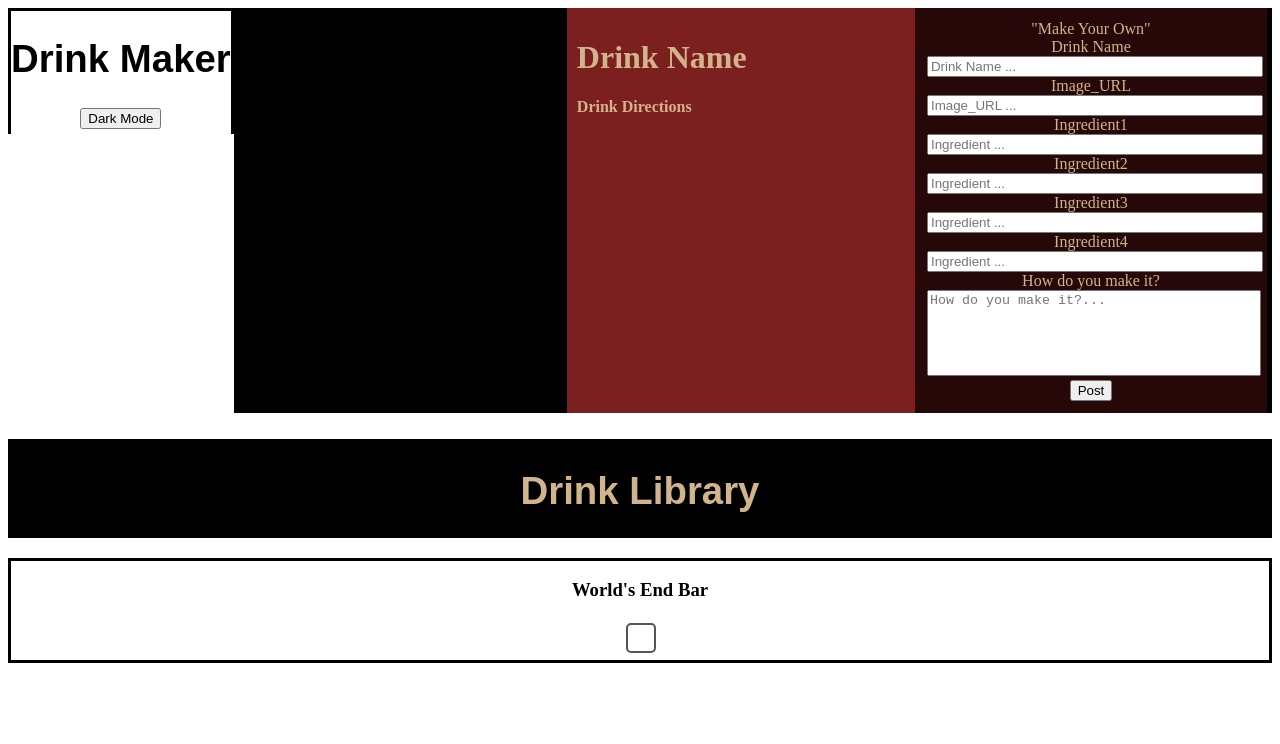
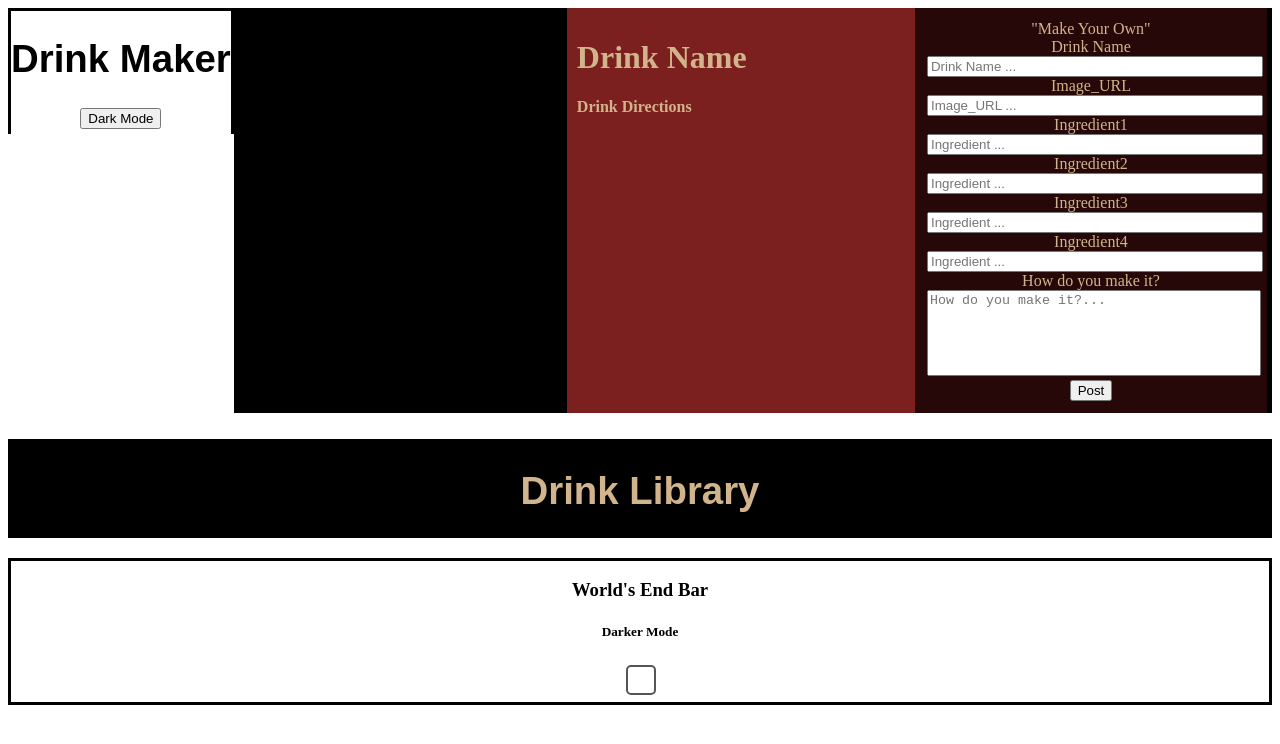
Before and after one commit to jccaropino7786/Drink-Menu, a plain HTML site: page index.html in a window 1280 px wide. Drawn offline with Linux system fonts and the light colour scheme; no server answers.

Commit message:
darker mode

```diff
--- a/index.html
+++ b/index.html
@@ -67,6 +67,7 @@
 
         <div id ="footer">
            <h3>World's End Bar</h3>
+           <h5>Darker Mode</h5>
            <input type="checkbox" id="darkishToggle" class="darkishToggle">
   <label for="darkishToggle">
         </div>
```
